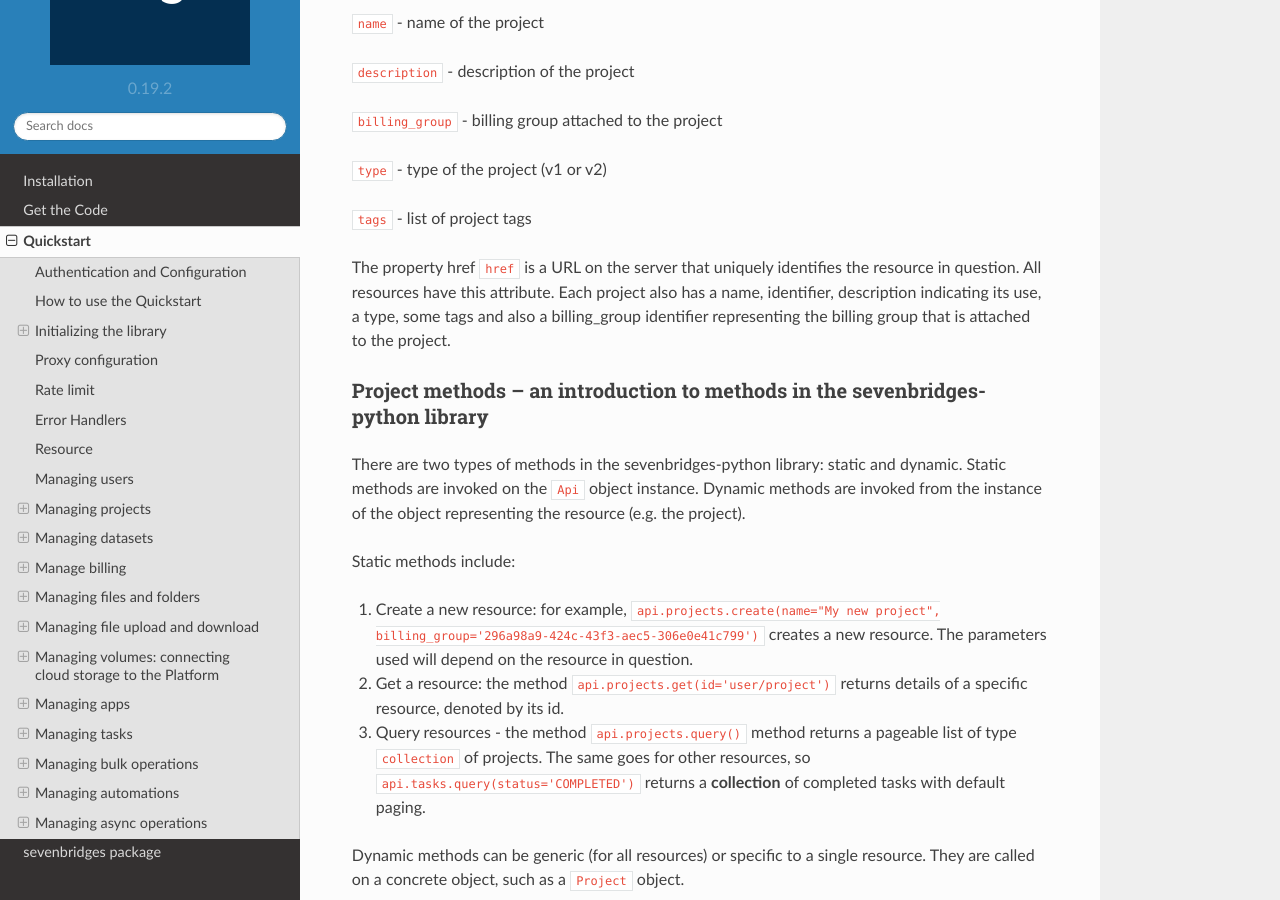
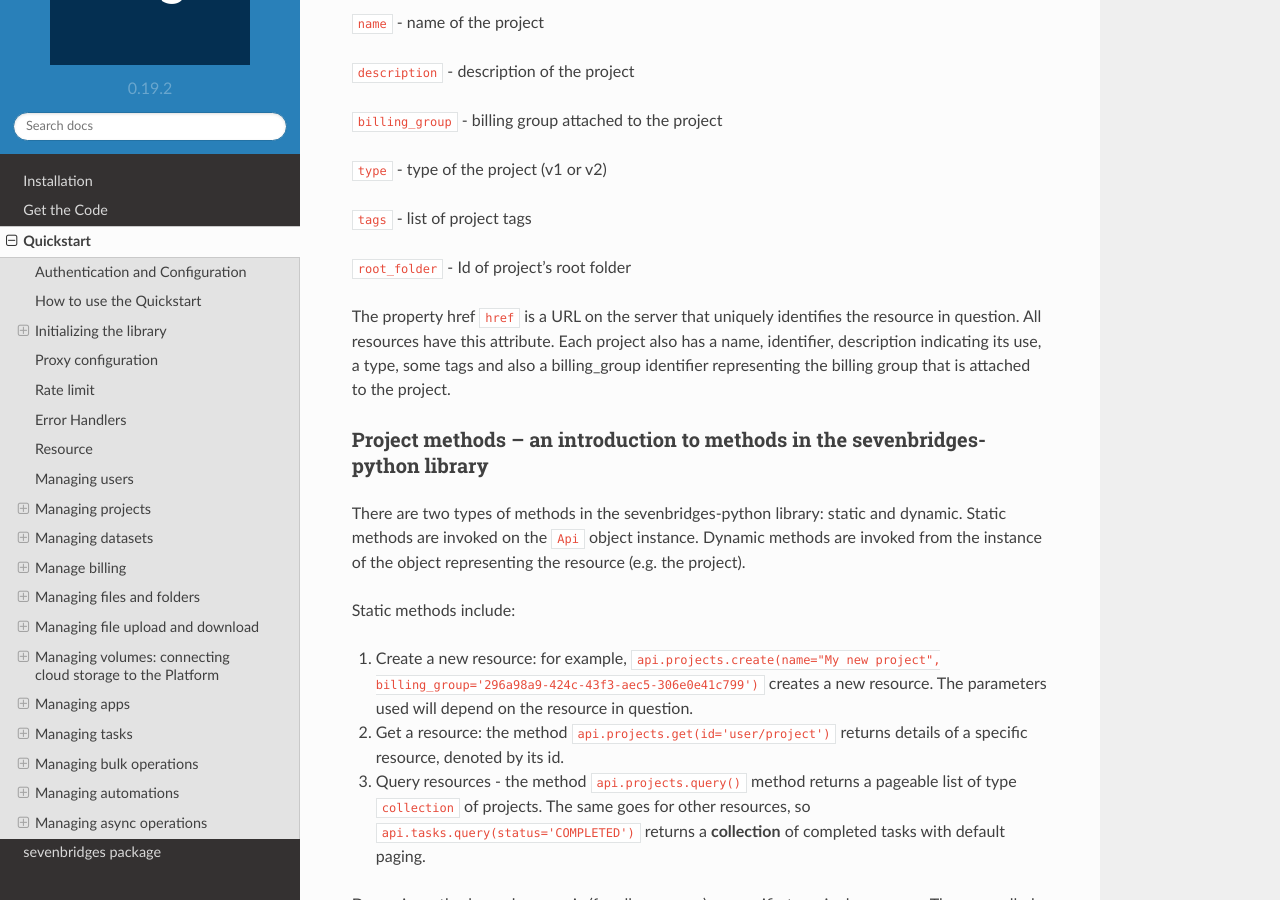
Before and after one commit to sbg/sevenbridges-python, a Sphinx documentation site: the page built from docs/quickstart.rst, in a window 1280 px wide and 900 px high, scrolled down 8851 px. Built offline with Sphinx 7.4.7 and the Read the Docs theme 2.0.0, drawn with Linux system fonts in a browser that asks for light colours.

Commit message:
Add root_folder property to README

```diff
--- a/docs/quickstart.rst
+++ b/docs/quickstart.rst
@@ -410,6 +410,8 @@
 ``type`` - type of the project (v1 or v2)
 
 ``tags`` - list of project tags
+
+``root_folder`` - Id of project's root folder
 
 The property href :code:`href` is a URL on the server that uniquely identifies the
 resource in question. All resources have this attribute. Each project also
```
